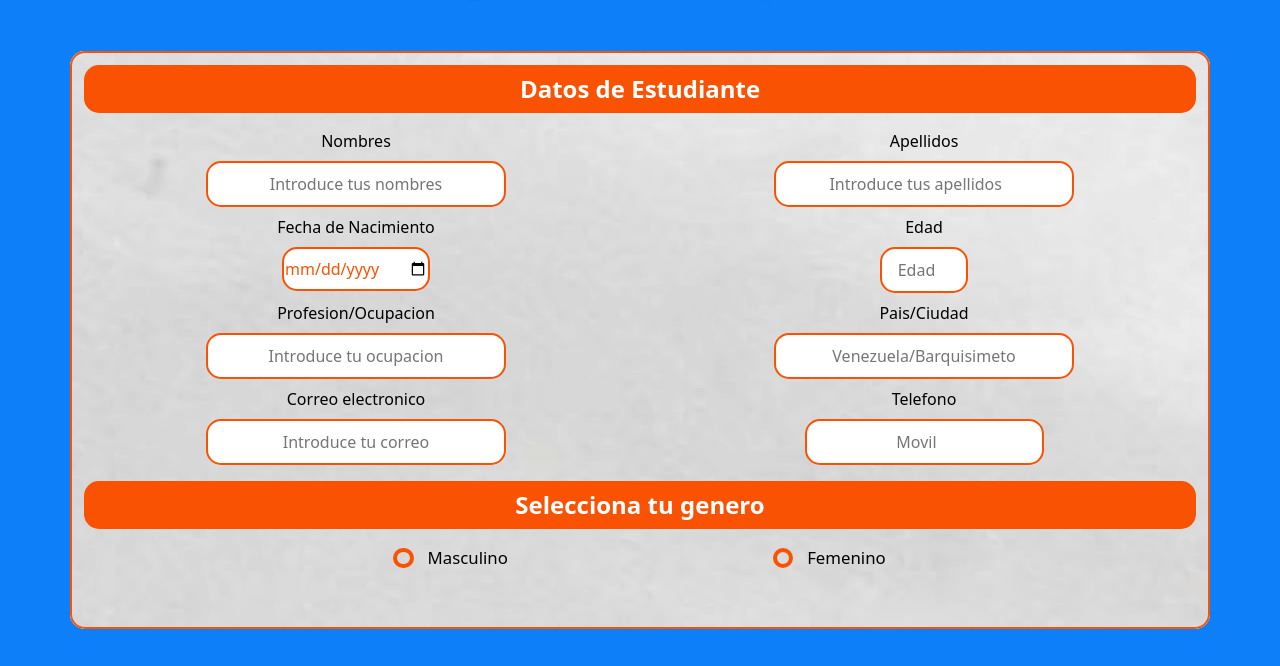
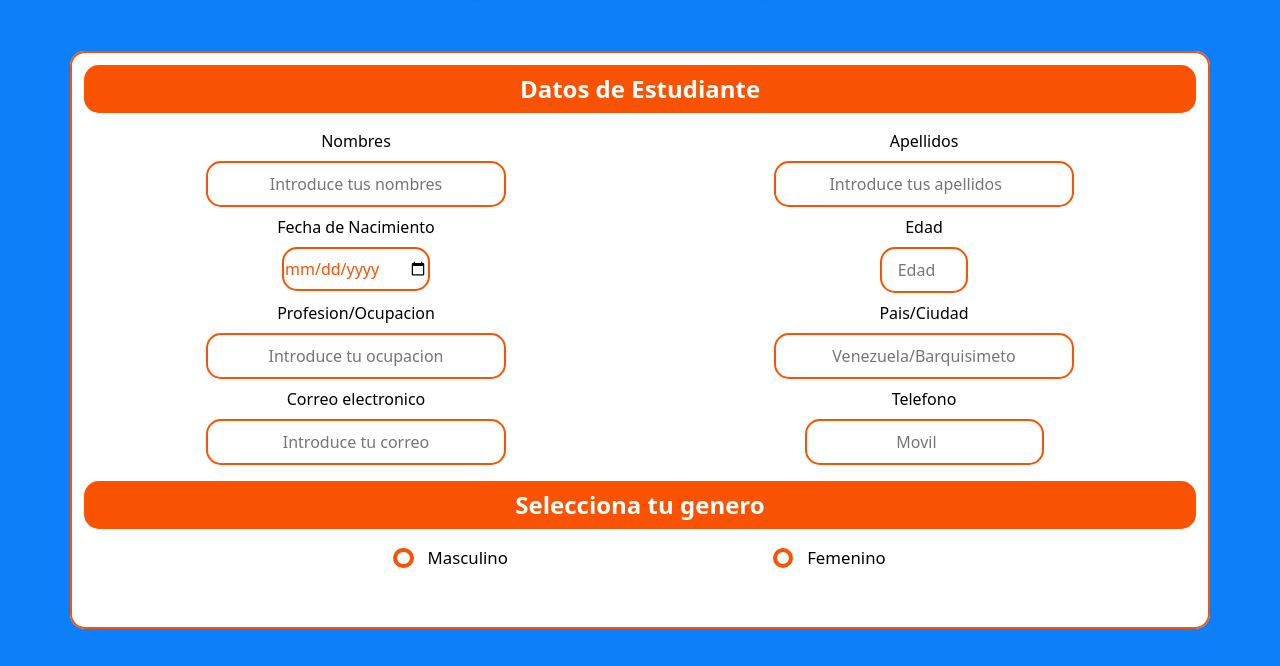
Before and after one commit to eurekalanguagelearning/Inscripciones, a website: page index.html in a window 1280 px wide. Shown: the part 754-1420 px from the top of the page. Drawn offline with Linux system fonts and the light colour scheme; files whose address does not match are found by name.

Commit message:
Cambio de fondo de fielsed por fondo blanco

```diff
--- a/css/index.css
+++ b/css/index.css
@@ -149,7 +149,6 @@ fieldset {
     border: 2px solid rgb(249, 82, 3);
     background-color: white;
     margin-top: 30px;
-    background-image:url('../img/background-paper.jpg') !important ;
     background-repeat: no-repeat !important;
     background-position: center !important;
 }
```
